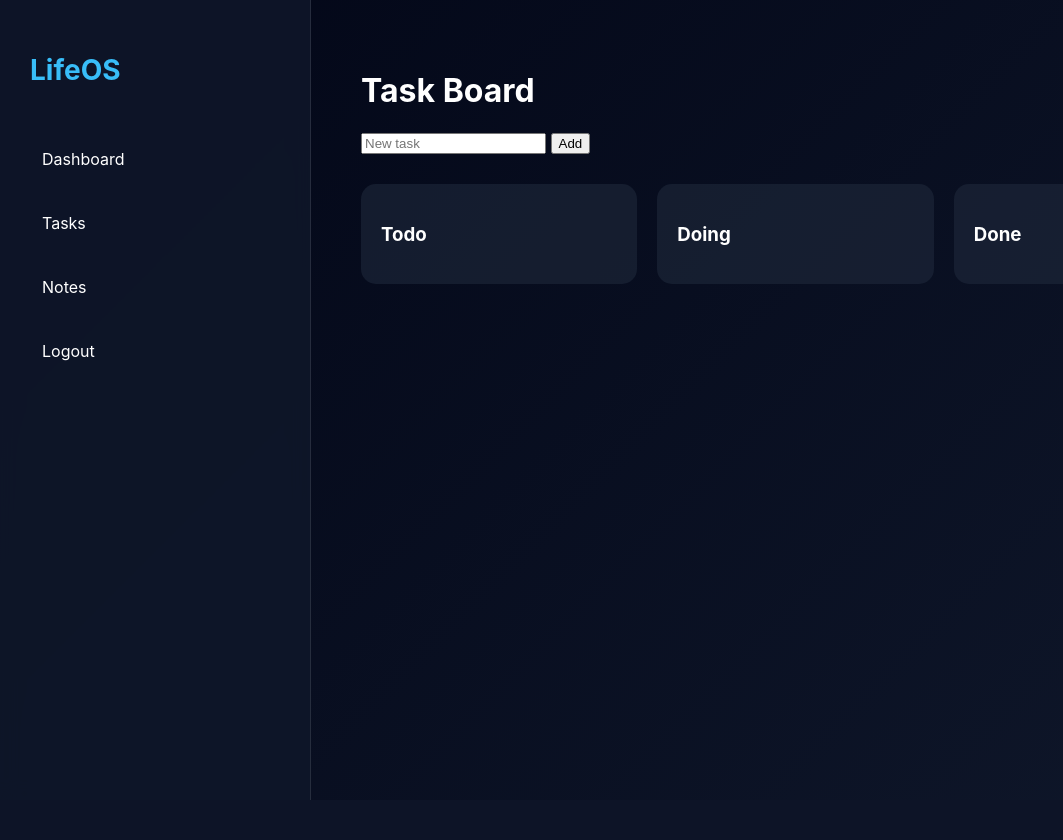
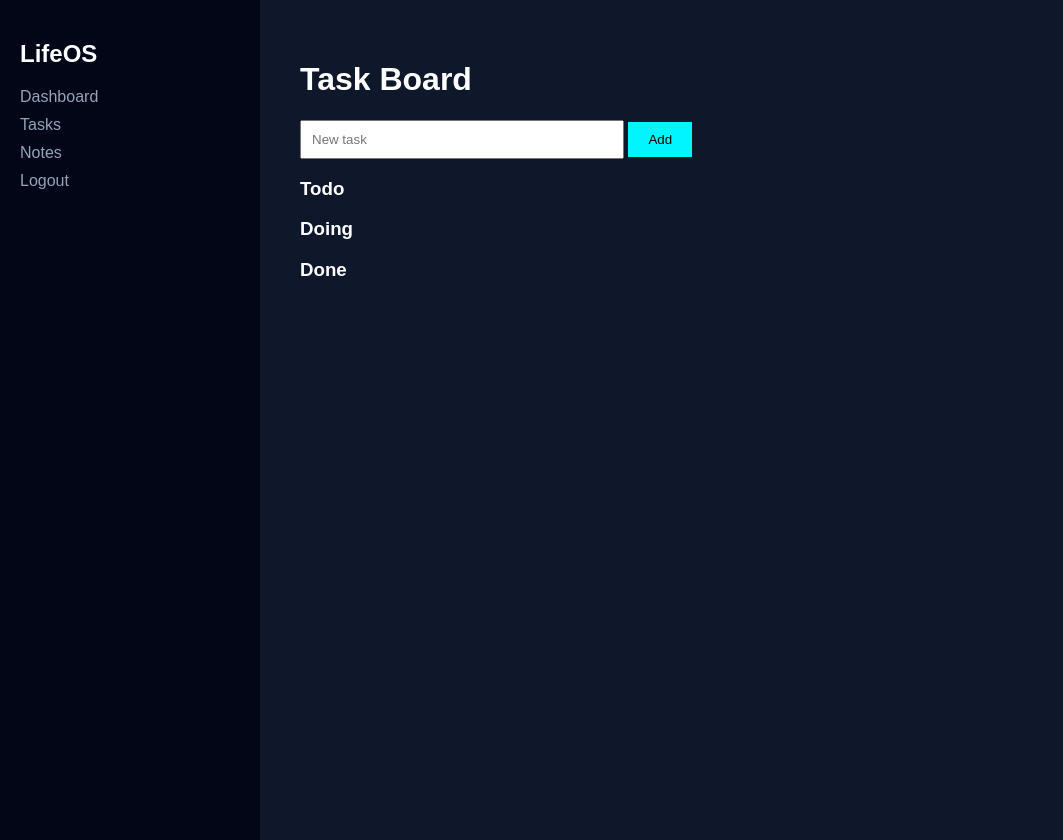
Before and after one commit to OuidadEs-soury/LifeOs, a Flask app: page /tasks in a window 1280 px wide. Shown: the whole page, without its empty margins (0-1063 px from the left). Before the commit the page ends 800 px from the top, so only its background shows below. Run offline with Flask 3, Linux system fonts and the light colour scheme.

Commit message:
UI upgrade

```diff
--- a/static/css/style.css
+++ b/static/css/style.css
@@ -1,73 +1,83 @@
 body{
+
+background:#0f172a;
+color:white;
+font-family:Arial;
 margin:0;
-font-family:Inter;
-background:linear-gradient(135deg,#020617,#0f172a);
-color:white;
+
 }
 
 .app{
+
 display:flex;
-height:100vh;
+
 }
 
 .sidebar{
-width:250px;
-background:rgba(15,23,42,0.9);
-backdrop-filter:blur(10px);
-padding:30px;
-display:flex;
-flex-direction:column;
-border-right:1px solid rgba(255,255,255,0.1);
-}
 
-.sidebar h2{
-color:#38bdf8;
-margin-bottom:40px;
-font-size:28px;
+width:220px;
+background:#020617;
+height:100vh;
+padding:20px;
+
 }
 
 .sidebar a{
-color:white;
+
+display:block;
+color:#94a3b8;
 text-decoration:none;
 margin:10px 0;
-padding:12px;
-border-radius:10px;
-transition:0.3s;
+
 }
 
 .sidebar a:hover{
-background:#38bdf8;
-color:black;
+
+color:white;
+
 }
 
 .main{
+
 flex:1;
-padding:50px;
+padding:40px;
+
+}
+
+.cards{
+
+display:flex;
+gap:20px;
+
 }
 
 .card{
-background:rgba(30,41,59,0.6);
-padding:30px;
-border-radius:15px;
-box-shadow:0 0 20px rgba(56,189,248,0.3);
+
+background:#1e293b;
+padding:25px;
+border-radius:12px;
+flex:1;
+
 }
 
-.task{
-background:#334155;
-padding:12px;
-border-radius:10px;
-margin-bottom:10px;
+.chart-card{
+
+margin-top:40px;
+
 }
 
-.column{
-background:rgba(30,41,59,0.6);
-padding:20px;
-border-radius:15px;
-flex:1;
+input{
+
+padding:10px;
+width:300px;
+
 }
 
-.kanban{
-display:flex;
-gap:20px;
-margin-top:30px;
+button{
+
+padding:10px 20px;
+background:#00f5ff;
+border:none;
+cursor:pointer;
+
 }
```
